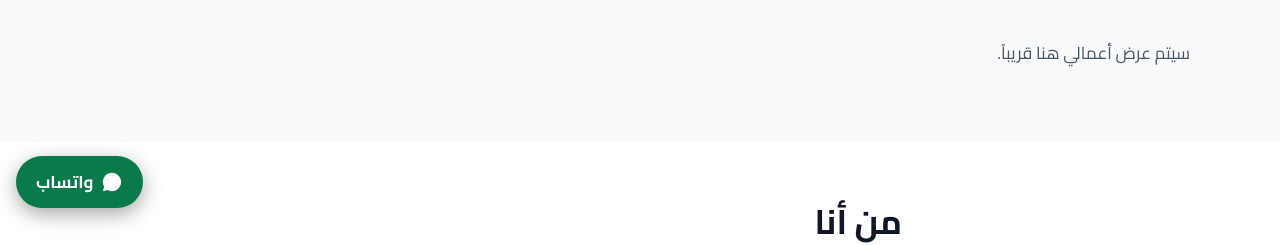
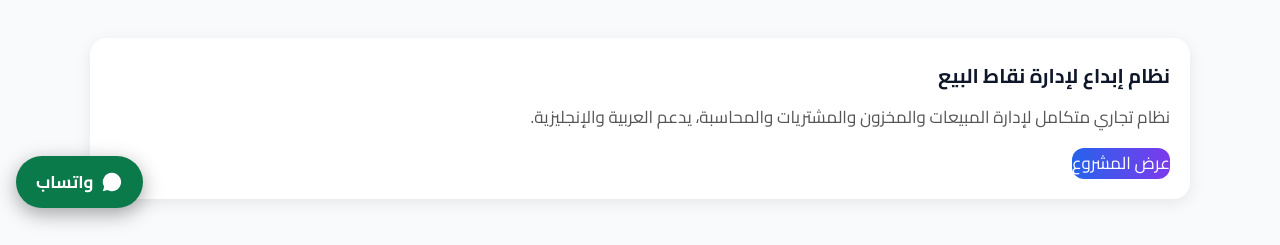
Before and after one commit to algabrabi11-hub/algabrabi11-hub.github.io, a plain HTML site: page index.html in a window 1280 px wide. Shown: the part 576-821 px from the top of the page. Drawn offline with Linux system fonts and the light colour scheme.

Commit message:
Update index.html

```diff
--- a/index.html
+++ b/index.html
@@ -63,7 +63,16 @@
       <h2>معرض الأعمال</h2>
       <div id="filters" class="filters" role="group" aria-label="تصفية الأعمال حسب النوع"></div>
       <div id="grid" class="grid"></div>
-      <p id="empty" class="empty" hidden>سيتم عرض أعمالي هنا قريباً.</p>
+      <p id="empty" class="empty" hidden>   <div class="project" style="background:#fff;border-radius:16px;padding:20px;box-shadow:0 4px 16px rgba(0,0,0,.08);text-align:right;">
+  <h3 style="margin:0 0 8px;">نظام إبداع لإدارة نقاط البيع</h3>
+  <p style="margin:0 0 16px;color:#555;line-height:1.8;">
+    نظام تجاري متكامل لإدارة المبيعات والمخزون والمشتريات والمحاسبة، يدعم العربية والإنجليزية.
+  </p>
+  <a href="https://ebdaa-pos-sd.ai.studio/" target="_blank"
+     style="display:inline-block;background:linear-gradient(90deg,#2563eb,#7c3aed);color:#fff;padding10px 20px;border-radius:12px;text-decoration:none;">
+    عرض المشروع
+  </a>
+</div> </p>
     </div>
   </section>
 
```
